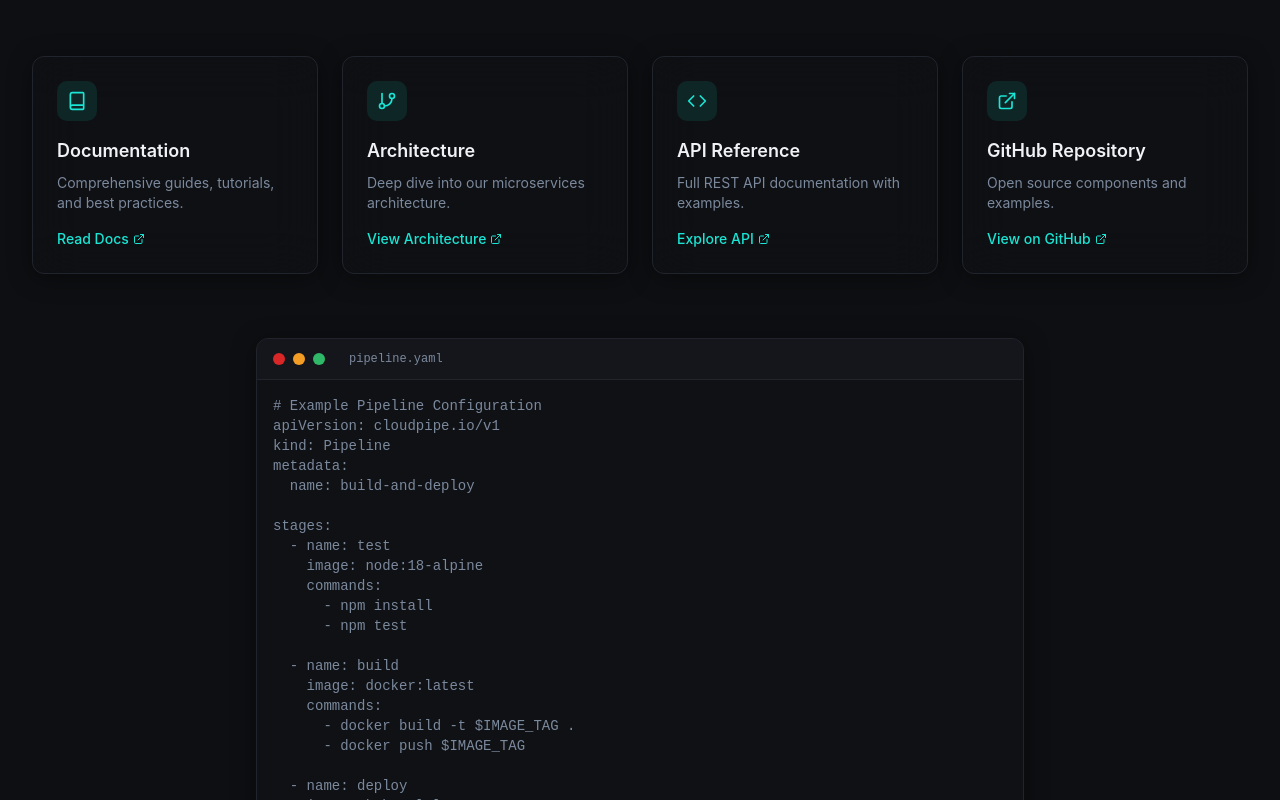
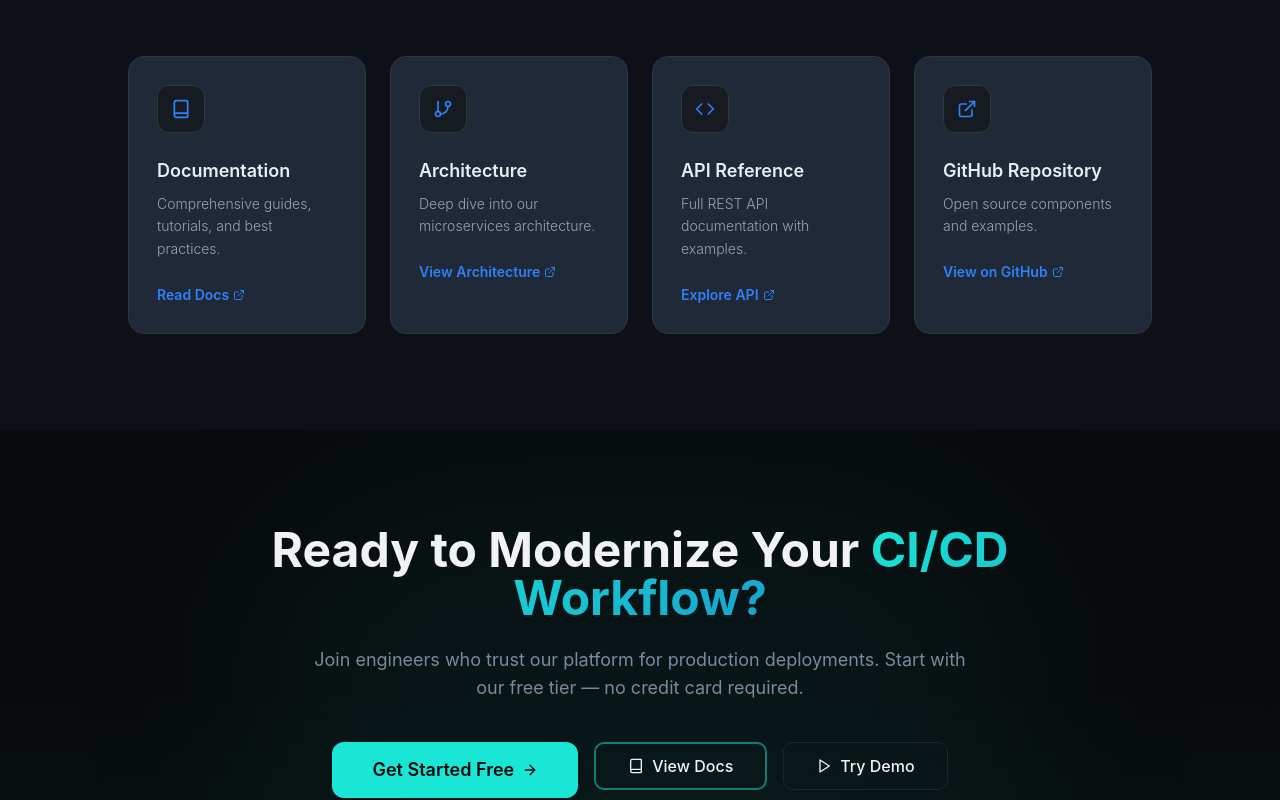
Before and after one commit to Dinah-02/FluxForged, a React (Vite) app: page / in a window 1280 px wide. Shown: the part 6920-7720 px from the top of the page. Built offline with nearby package versions, Linux system fonts and the light colour scheme; the HTML template or start-up script is replaced by a standard one.

Commit message:
Example config removed

```diff
--- a/src/components/landing/Documentation.tsx
+++ b/src/components/landing/Documentation.tsx
@@ -33,72 +33,42 @@ const resources = [
 
 const Documentation = () => {
   return (
-    <section id="docs" className="py-24 bg-secondary/30 relative">
-      <div className="section-container">
-        <div className="text-center mb-16">
-          <h2 className="text-3xl sm:text-4xl font-bold mb-4">Documentation & Learning</h2>
-          <p className="text-muted-foreground text-lg max-w-2xl mx-auto">
+    <section id="docs" style={{ backgroundColor: '#0D1117' }} className="py-24 relative overflow-hidden">
+      <div className="container mx-auto px-12 md:px-24 lg:px-32 relative z-10">
+
+        {/* Section Header */}
+        <div className="mb-16">
+          <h2 style={{ color: '#E6EDF3' }} className="text-3xl sm:text-4xl font-bold mb-4">
+            Documentation & Learning
+          </h2>
+          <p style={{ color: '#9CA3AF' }} className="text-lg max-w-2xl font-light">
             Learn how it all works. We believe in transparency and education.
           </p>
         </div>
 
+        {/* Resource Cards - Strictly Static with Hover Outlines */}
         <div className="grid grid-cols-1 sm:grid-cols-2 lg:grid-cols-4 gap-6">
           {resources.map((resource) => (
             <a
               key={resource.title}
               href={resource.link}
-              className="card-glass p-6 group hover:border-primary/50 transition-all duration-300 block"
+              style={{ backgroundColor: '#1F2937' }}
+              className="p-7 rounded-2xl border border-[#30363D] transition-all duration-300 block group hover:border-[#2F81F7]/60 hover:shadow-[0_0_30px_rgba(47,129,247,0.05)]"
             >
-              <div className="feature-icon mb-4 group-hover:bg-primary/20 transition-colors">
+              <div
+                style={{ backgroundColor: '#161B22', borderColor: '#30363D' }}
+                className="w-12 h-12 flex items-center justify-center rounded-xl border mb-6 text-[#2F81F7] transition-all duration-300 group-hover:border-[#2F81F7]/50 group-hover:shadow-[0_0_15px_rgba(47,129,247,0.2)]"
+              >
                 <resource.icon className="w-5 h-5" />
               </div>
-              <h3 className="text-lg font-semibold mb-2">{resource.title}</h3>
-              <p className="text-muted-foreground text-sm mb-4">{resource.description}</p>
-              <span className="text-primary text-sm font-medium flex items-center gap-1 group-hover:gap-2 transition-all">
+              <h3 style={{ color: '#E6EDF3' }} className="text-lg font-semibold mb-2">{resource.title}</h3>
+              <p style={{ color: '#9CA3AF' }} className="text-sm mb-6 leading-relaxed font-light">{resource.description}</p>
+              <span className="text-[#2F81F7] text-sm font-semibold flex items-center gap-1 group-hover:gap-2 transition-all">
                 {resource.linkText}
                 <ExternalLink className="w-3 h-3" />
               </span>
             </a>
           ))}
-        </div>
-
-        {/* Code sample */}
-        <div className="mt-16 max-w-3xl mx-auto">
-          <div className="terminal-window">
-            <div className="terminal-header">
-              <div className="terminal-dot bg-destructive" />
-              <div className="terminal-dot bg-warning" />
-              <div className="terminal-dot bg-success" />
-              <span className="ml-4 text-xs text-muted-foreground font-mono">pipeline.yaml</span>
-            </div>
-            <pre className="terminal-body text-sm overflow-x-auto">
-              <code className="text-muted-foreground">
-{`# Example Pipeline Configuration
-apiVersion: cloudpipe.io/v1
-kind: Pipeline
-metadata:
-  name: build-and-deploy
-
-stages:
-  - name: test
-    image: node:18-alpine
-    commands:
-      - npm install
-      - npm test
-
-  - name: build
-    image: docker:latest
-    commands:
-      - docker build -t $IMAGE_TAG .
-      - docker push $IMAGE_TAG
-
-  - name: deploy
-    image: kubectl:latest
-    commands:
-      - kubectl apply -f k8s/`}
-              </code>
-            </pre>
-          </div>
         </div>
       </div>
     </section>
```
